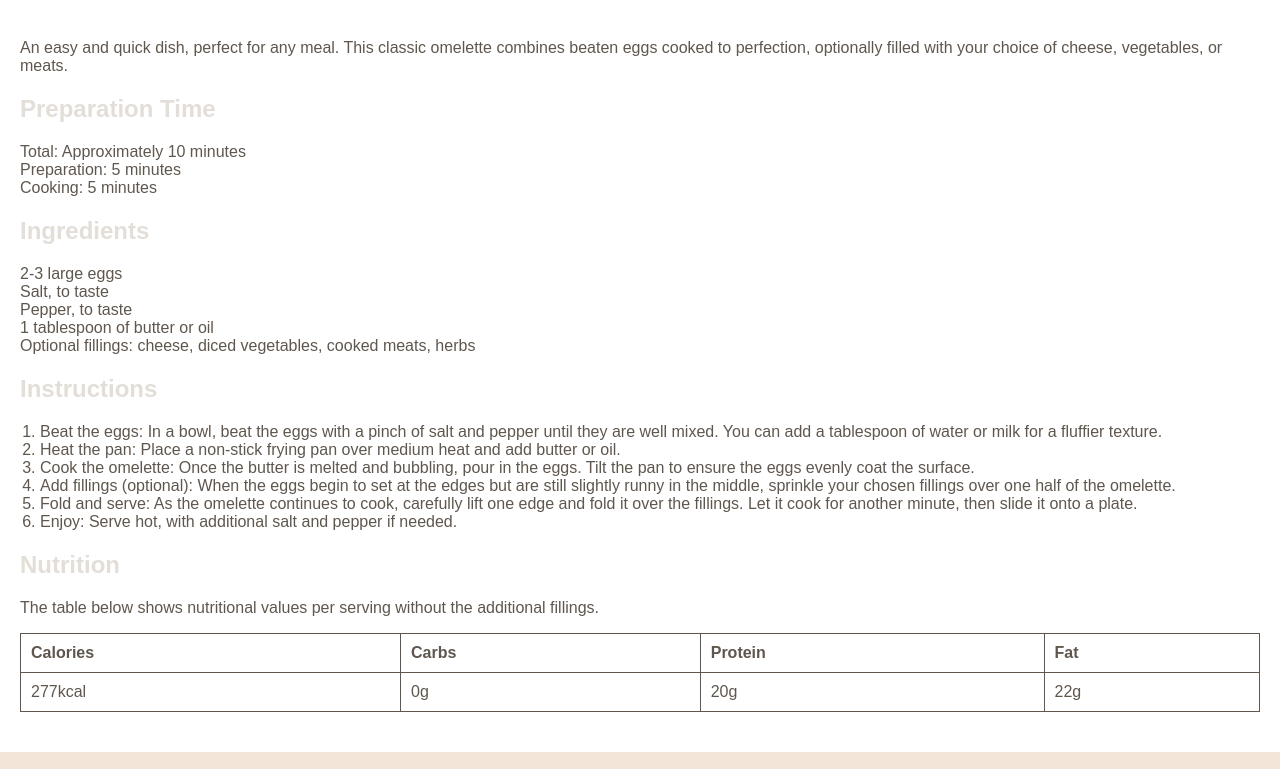
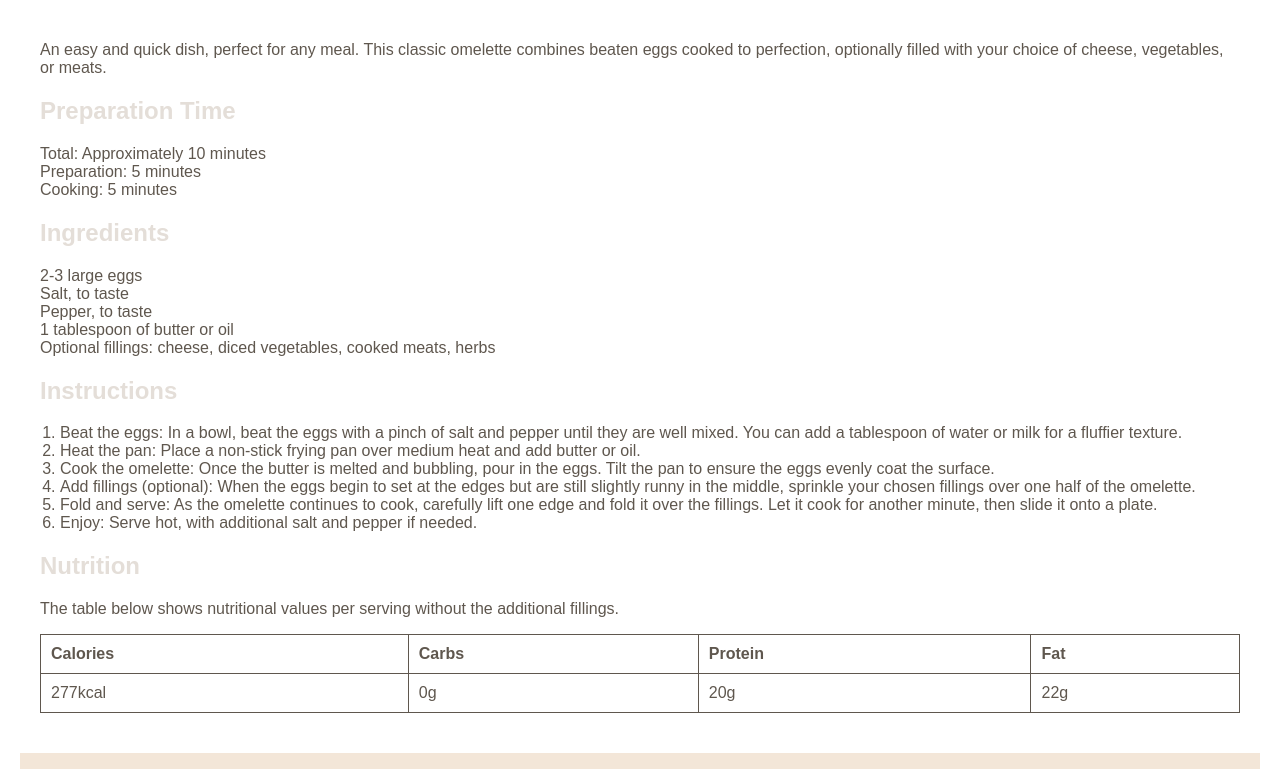
Before and after one commit to Ayyubiy90/recipe-page, a plain HTML site: page index.html in a window 1280 px wide. Shown: the part 661-1430 px from the top of the page. Drawn offline with Linux system fonts and the light colour scheme.

Commit message:
Update CSS for container styling

```diff
--- a/styles.css
+++ b/styles.css
@@ -1,10 +1,19 @@
+/* styles.css */
+
 body {
   font-family: "Outfit", sans-serif;
   font-size: 16px;
   color: hsl(30, 10%, 34%);
-  background-color: hsl(0, 0%, 100%);
+  background-color: hsl(30, 54%, 90%);
   margin: 0;
   padding: 0;
+}
+
+.container {
+  background-color: hsl(0, 0%, 100%);
+  margin: 0 auto;
+  max-width: 1440px;
+  padding: 20px;
 }
 
 header {
@@ -27,8 +36,6 @@ h1 {
 
 main {
   padding: 20px;
-  max-width: 1440px;
-  margin: 0 auto;
 }
 
 section {
```
